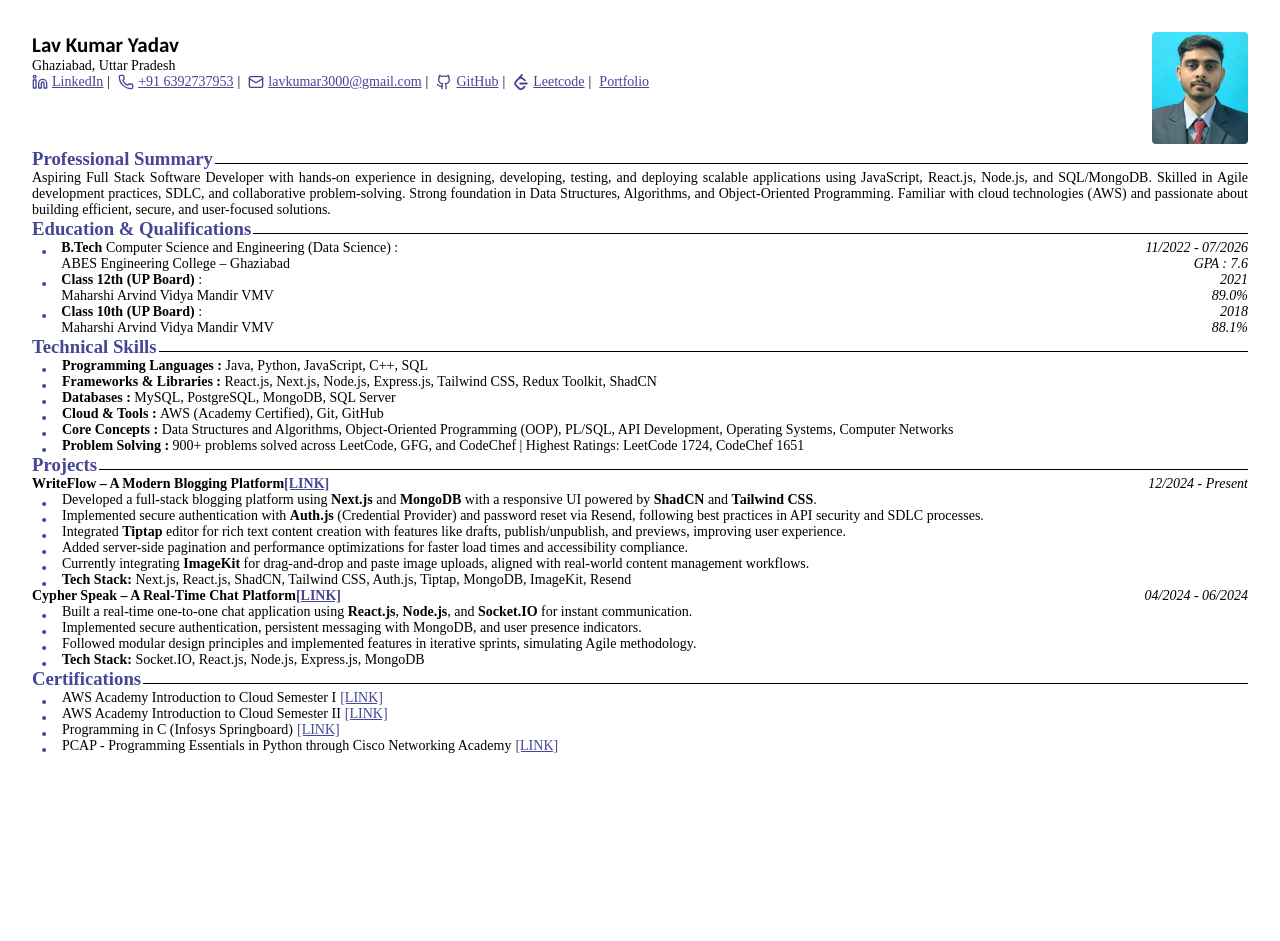
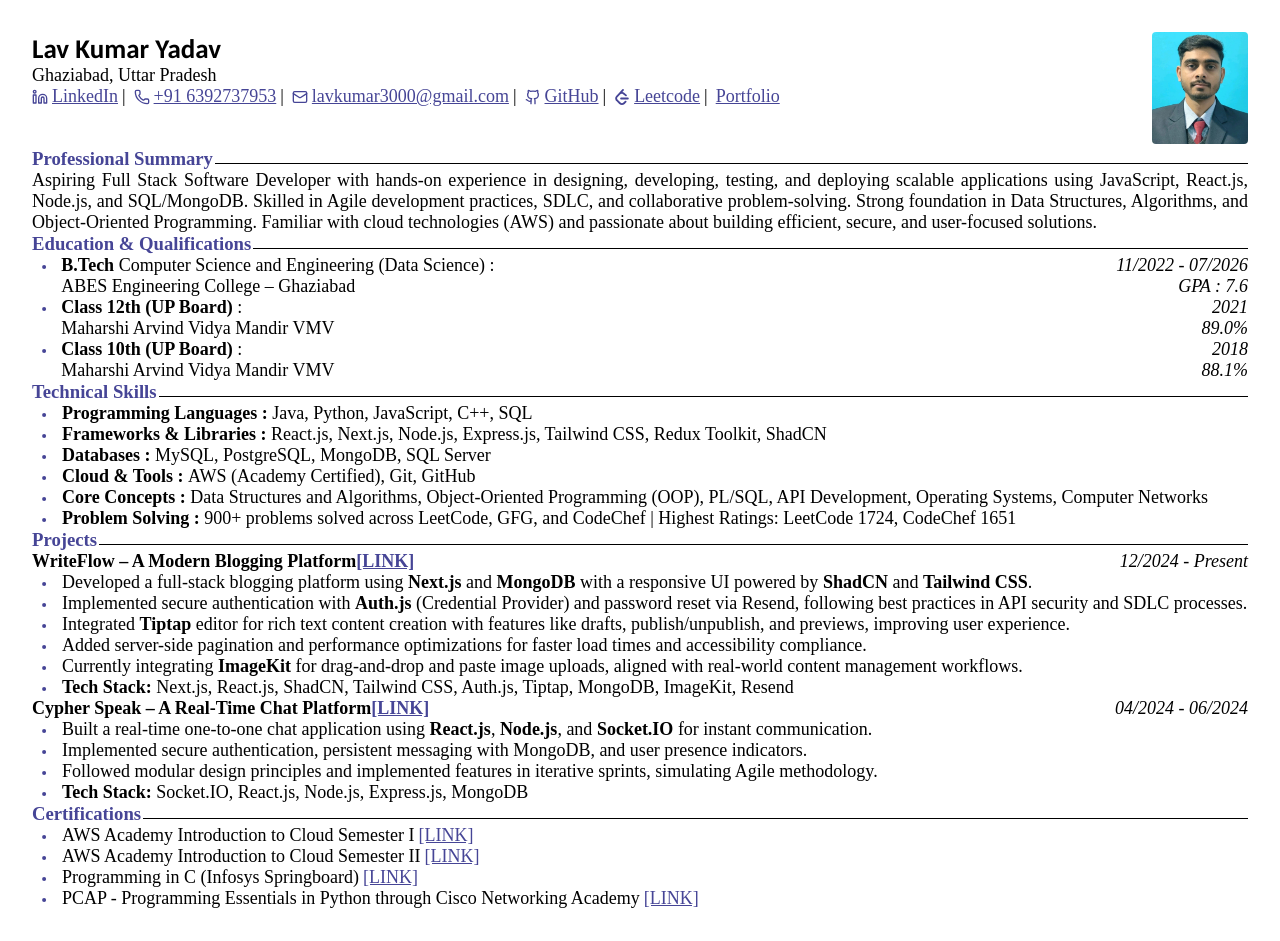
Before and after one commit to lav5588/resume, a React (Vite) app: page / in a window 1280 px wide. Before the commit the page ends 800 px from the top, so only its background shows below. Built offline with nearby package versions, Linux system fonts and the light colour scheme.

Commit message:
size change

```diff
--- a/src/components/Resume.tsx
+++ b/src/components/Resume.tsx
@@ -4,7 +4,7 @@ import { data } from "../constant/data"
 import { useRef, useState, useEffect } from "react";
 
 
-const textSize = "14px"
+const textSize = "18px"
 
 const Resume = () => {
     return (
```
